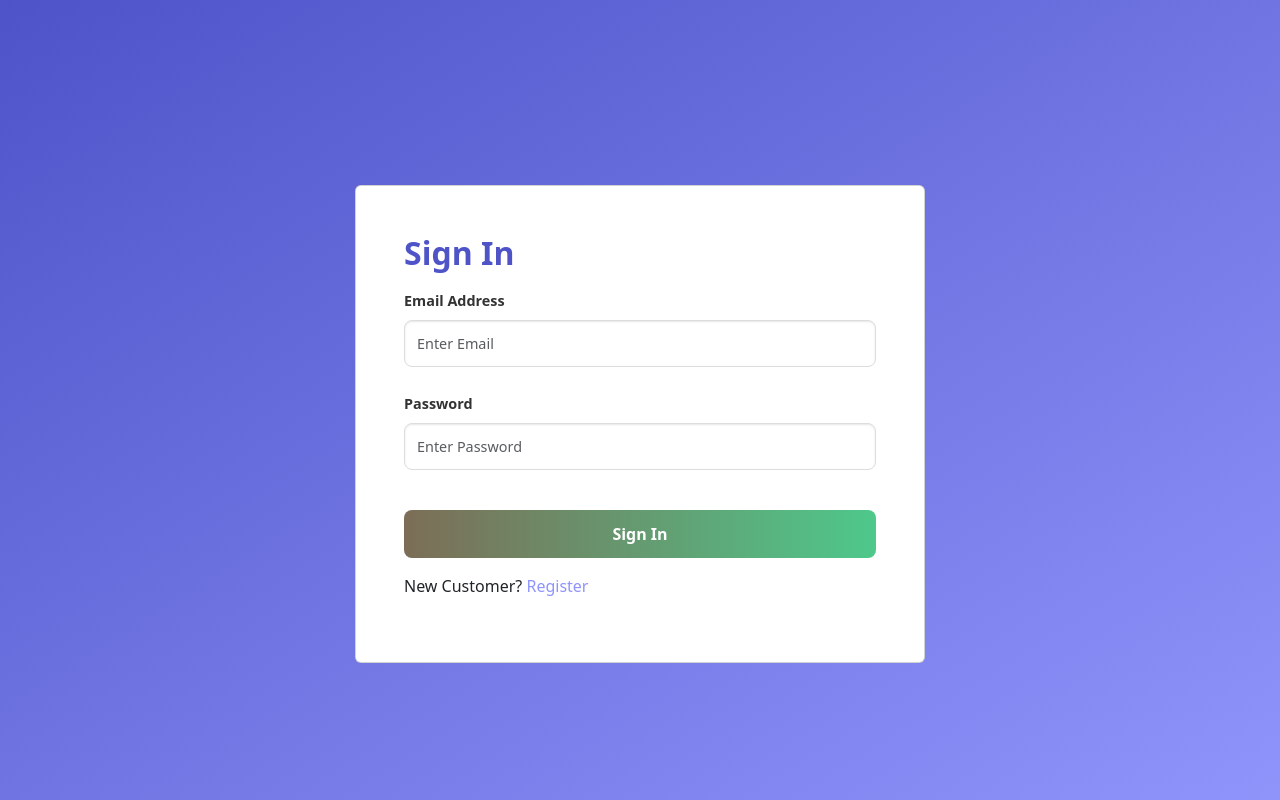
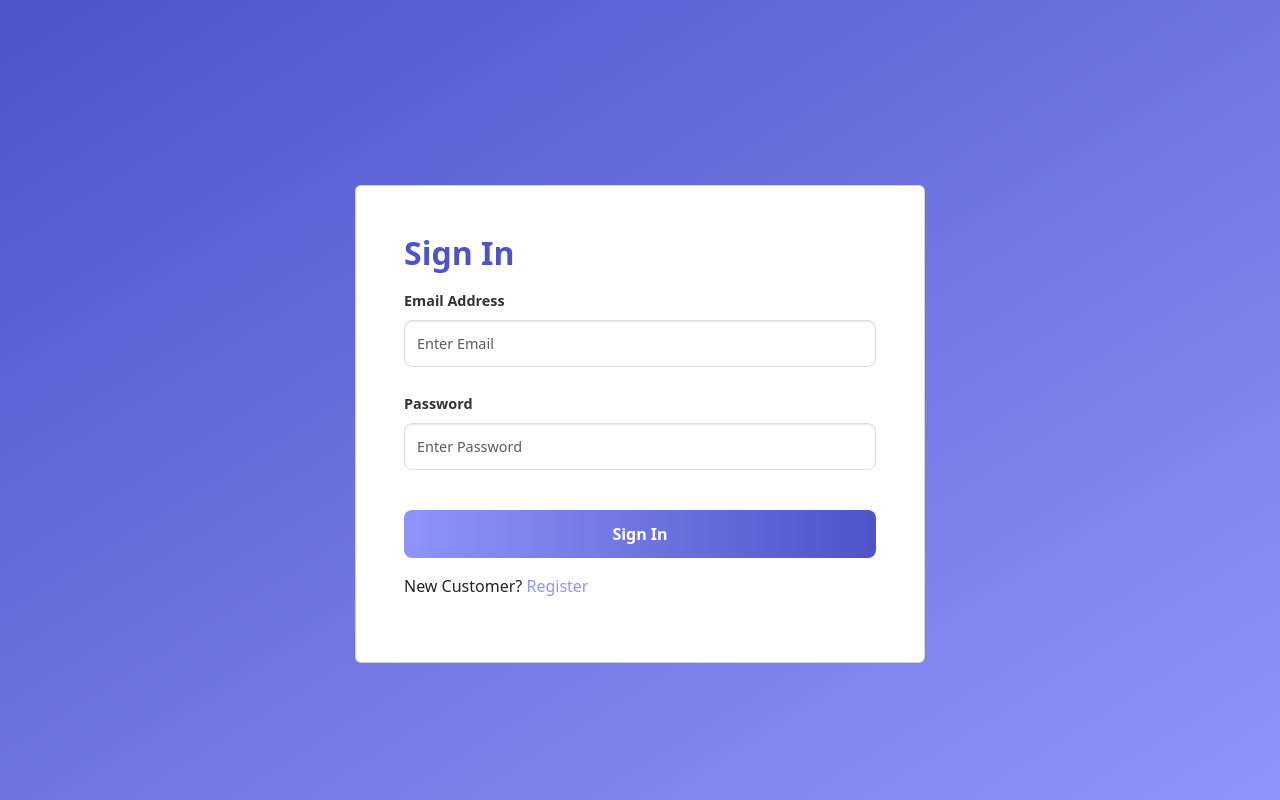
Before and after one commit to sarathsathish07/Gamitar, a React (Vite) app in the folder frontend/: page / in a window 1280 px wide. Built offline with nearby package versions, Linux system fonts and the light colour scheme; no server answers.

Commit message:
button color

```diff
--- a/frontend/src/index.css
+++ b/frontend/src/index.css
@@ -97,7 +97,7 @@ h4 {
 }
 
 .login-submit-button {
-  background: linear-gradient(to right, #7c6d56, #4ec88b);
+  background: linear-gradient(to right, #8f94fb, #4e54c8);
   border: none;
   font-size: 1rem;
   font-weight: 600;
```
